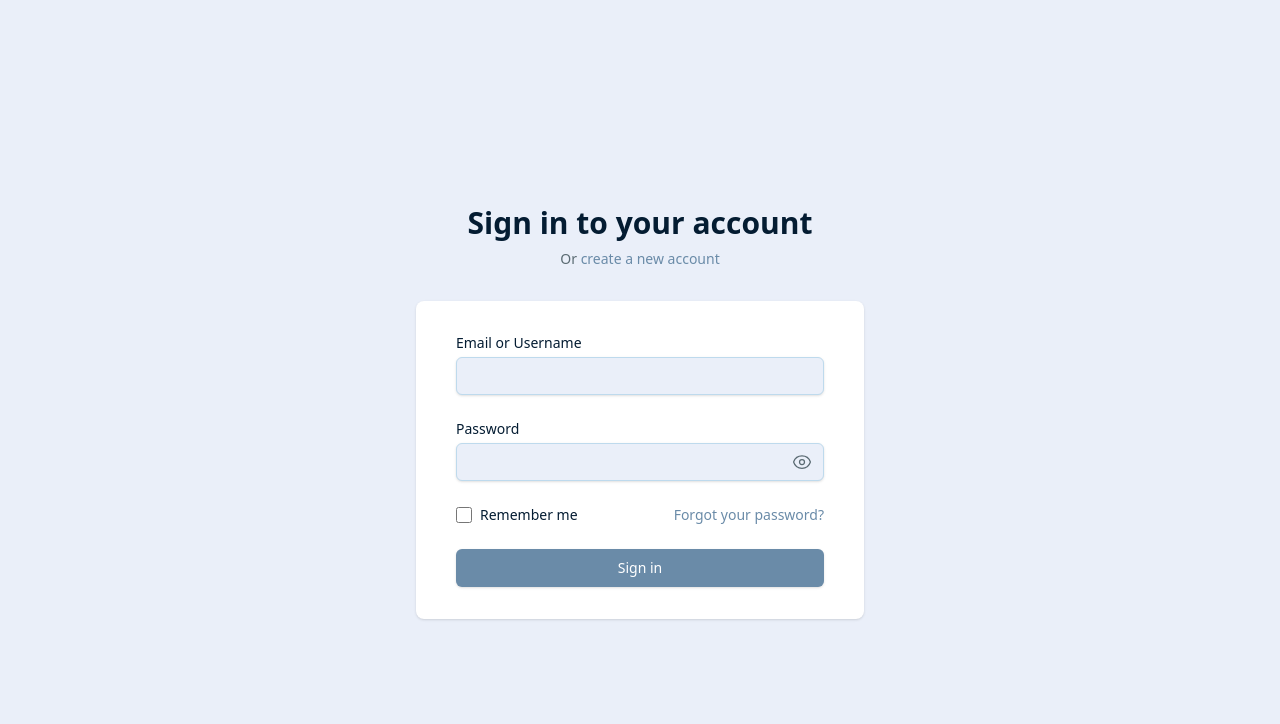
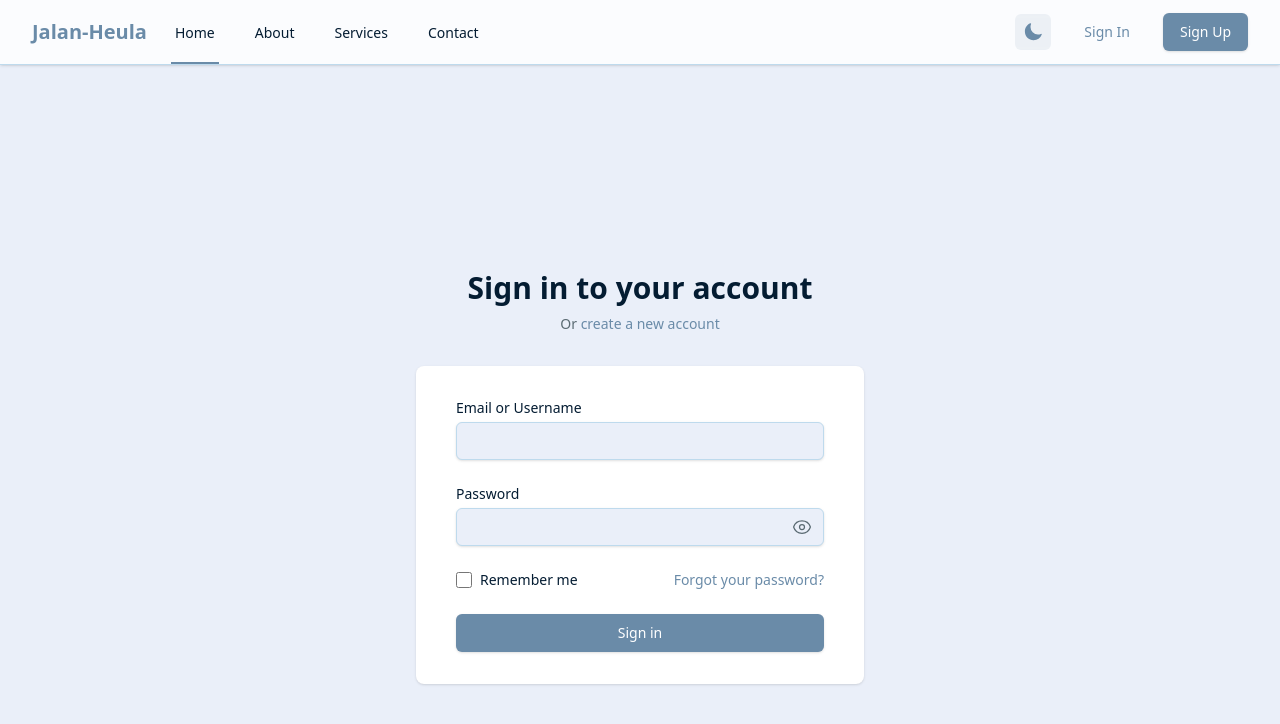
Before and after one commit to maskrio/jalan-heula-fe, a Next.js app: page /login in a window 1280 px wide. Shown: the top 724 px of the page. Built offline with nearby package versions, Linux system fonts and the light colour scheme.

Commit message:
fix login page

```diff
--- a/src/app/login/page.tsx
+++ b/src/app/login/page.tsx
@@ -4,6 +4,7 @@ import { useState } from "react";
 import Link from "next/link";
 import { useLogin } from "@/hooks";
 import { PasswordInput } from "@/components/ui/password-visibility-toggle";
+import Navbar from "@/components/Navbar";
 
 export default function LoginPage() {
 	const { login, isLoading, error } = useLogin();
@@ -54,7 +55,10 @@ export default function LoginPage() {
 	};
 
 	return (
+		<div>
+			<Navbar />
 			<div className="min-h-screen flex flex-col justify-center py-12 sm:px-6 lg:px-8">
+				{" "}
 				<div className="sm:mx-auto sm:w-full sm:max-w-md">
 					<h2 className="mt-6 text-center text-3xl font-extrabold text-foreground">
 						Sign in to your account
@@ -69,7 +73,6 @@ export default function LoginPage() {
 						</Link>
 					</p>
 				</div>
-
 				<div className="mt-8 sm:mx-auto sm:w-full sm:max-w-md">
 					<div className="bg-card py-8 px-4 shadow sm:rounded-lg sm:px-10">
 						<form className="space-y-6" onSubmit={handleSubmit}>
@@ -213,5 +216,6 @@ export default function LoginPage() {
 					</div>
 				</div>
 			</div>
+		</div>
 	);
 }
```
Lines whose indentation alone changed are shown as unchanged.
